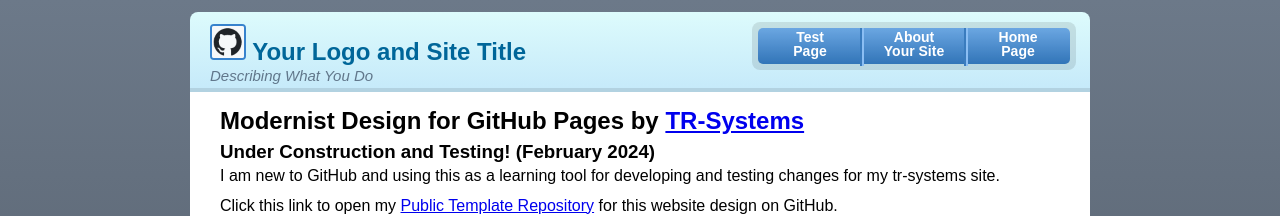
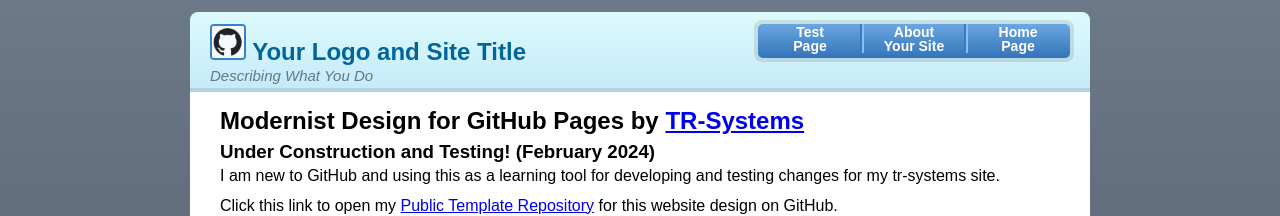
Before and after one commit to TR-Systems/modernist, a Jekyll site: the page built from index.md, in a window 1280 px wide. Shown: the top 216 px of the page. Built offline with Jekyll 4.4.1, drawn with Linux system fonts in a browser that asks for light colours; our own code applies the rules of GitHub Pages for plain Markdown files.

Commit message:
Update tr-systems-modernist.scss

```diff
--- a/_sass/tr-systems-modernist.scss
+++ b/_sass/tr-systems-modernist.scss
@@ -61,6 +61,7 @@
     }
   }
 
+/* All this just to build three link buttons */
   ul {
     margin:0;
     padding:0 2px;
@@ -68,8 +69,8 @@
     position:absolute;
     z-index:1;
     right:20px;
-    top:16px;
-    height:36px;
+    top:12px;
+    height:34px;
     background:#5198DF;
     background: linear-gradient(#77B9FB, #3782CD);
     border-radius:5px;
@@ -79,14 +80,17 @@
       content:'';
       position:absolute;
       z-index:-1;
-      left:-6px;
-      top:-6px;
-      right:-6px;
-      bottom:-6px;
+      left:-4px;
+      top:-4px;
+      right:-4px;
+      bottom:-4px;
       border-radius: 8px;
       background:rgba(#000, 0.1);
     }
 
+    li:not(:last-child) {
+      padding-bottom: 0;
+    }
     li {
       width:100px;
       float:left;
@@ -105,7 +109,6 @@
     li + li + li {
       border-right: none;
       width: 100px;
-	  height: 38px;
     }
 
     a {
@@ -116,7 +119,7 @@
       color:white;
       text-align:center;
       text-decoration:none;
-      padding-top:2px;
+      padding-top:1px;
 
       strong {
         font-size:14px;
```
